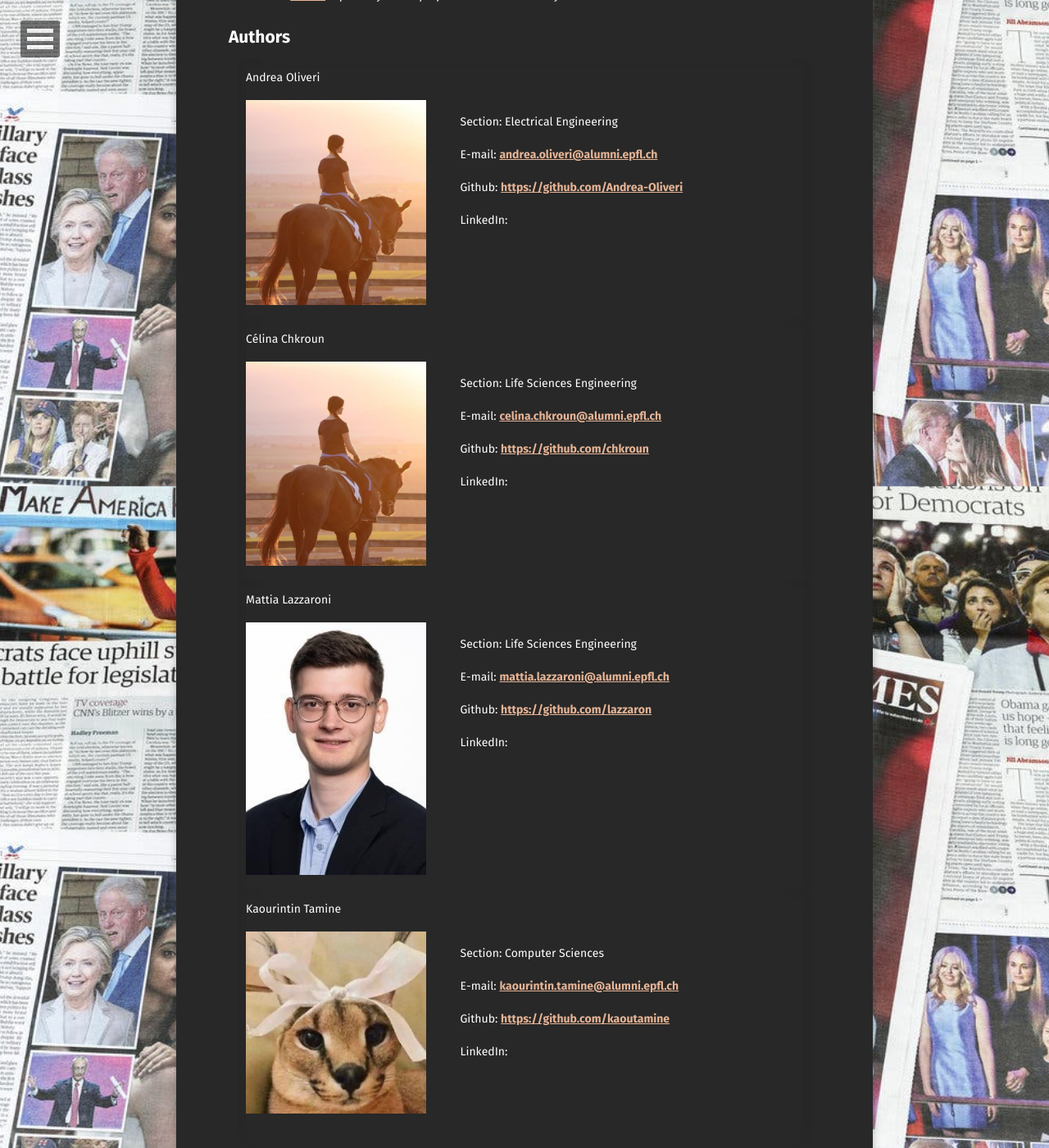
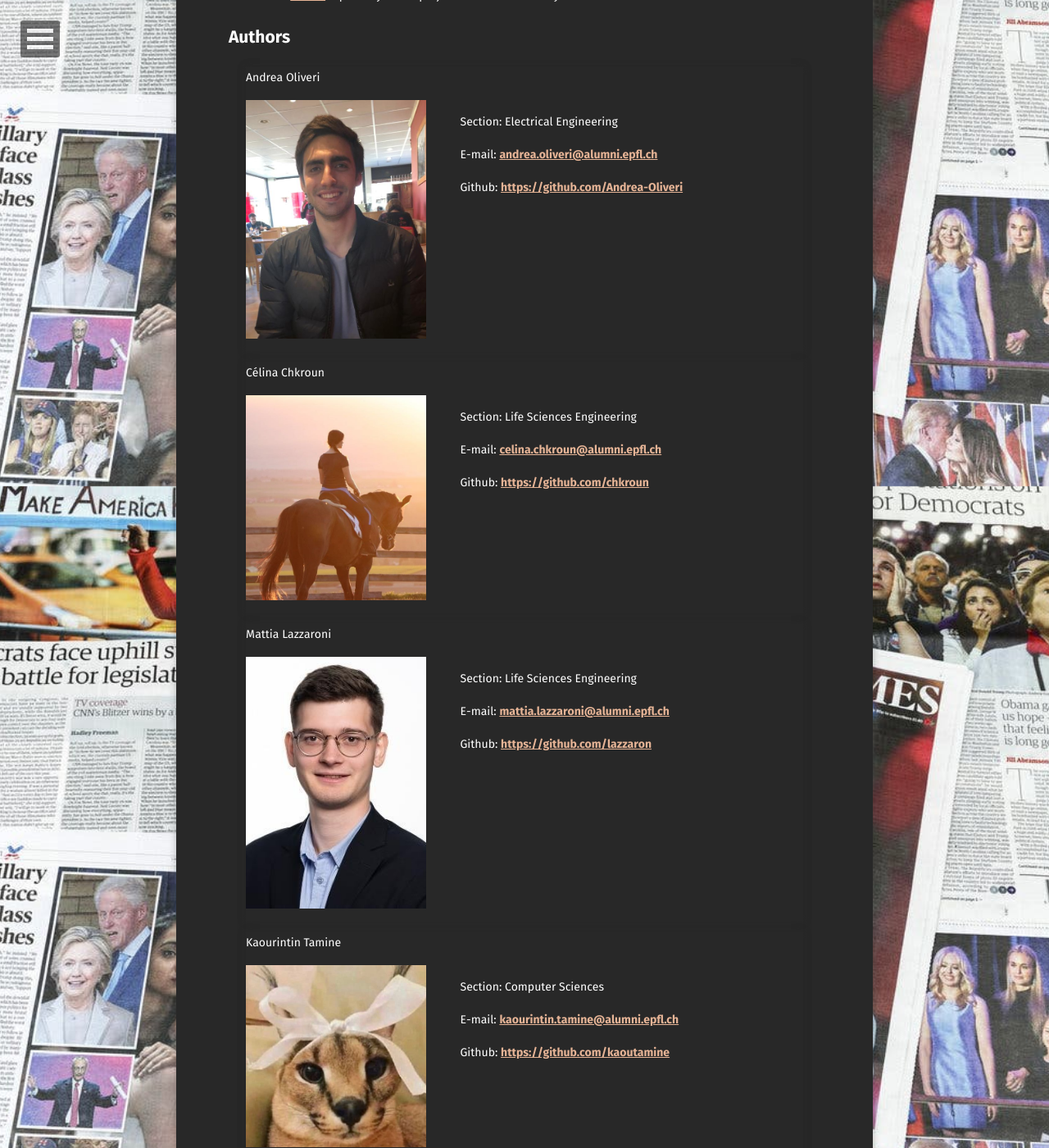
Before and after one commit to kaoutamine/viralSpeech, a Jekyll site: the page built from aboutus/index.md, in a window 1280 px wide and 1400 px high, scrolled down 307 px. Shown: the whole window at 82% size. Built offline with Jekyll 4.4.1, drawn with Linux system fonts in a browser that asks for light colours; some web fonts are replaced.

Commit message:
about us completed

```diff
--- a/_includes/profile.html
+++ b/_includes/profile.html
@@ -3,13 +3,12 @@
         <p>Andrea Oliveri</p>
         <div class="profile">
             <div class="profile">
-                <img src="../assets/img/aboutus/celina.jpg">
+                <img src="../assets/img/aboutus/andrea.jpeg">
             </div>
             <div class="profile">
                 <p>Section: Electrical Engineering</p>
                 <p>E-mail: <a href="mailto:andrea.oliveri@alumni.epfl.ch"><b>andrea.oliveri@alumni.epfl.ch</b></a></p>
                 <p>Github: <a href="https://github.com/Andrea-Oliveri"><b>https://github.com/Andrea-Oliveri</b></a></p>
-                <p>LinkedIn: </p>
             </div>
         </div>
     </div>
@@ -24,7 +23,6 @@
                 <p>Section: Life Sciences Engineering</p>
                 <p>E-mail: <a href="mailto:celina.chkroun@alumni.epfl.ch"><b>celina.chkroun@alumni.epfl.ch</b></a></p>
                 <p>Github: <a href="https://github.com/chkroun"><b>https://github.com/chkroun</b></a></p>
-                <p>LinkedIn: </p>
             </div>
         </div>
     </div>
@@ -39,7 +37,6 @@
                 <p>Section: Life Sciences Engineering</p>
                 <p>E-mail: <a href="mailto:mattia.lazzaroni@alumni.epfl.ch"><b>mattia.lazzaroni@alumni.epfl.ch</b></a></p>
                 <p>Github: <a href="https://github.com/lazzaron"><b>https://github.com/lazzaron</b></a></p>
-                <p>LinkedIn: </p>
             </div>
         </div>
     </div>
@@ -54,7 +51,6 @@
                 <p>Section: Computer Sciences</p>
                 <p>E-mail: <a href="mailto:kaourintin.tamine@alumni.epfl.ch"><b>kaourintin.tamine@alumni.epfl.ch</b></a></p>
                 <p>Github: <a href="https://github.com/kaoutamine"><b>https://github.com/kaoutamine</b></a></p>
-                <p>LinkedIn: </p>
             </div>
         </div>
     </div>
```
Also changed, not shown: assets/img/aboutus/andrea.jpeg (added).
